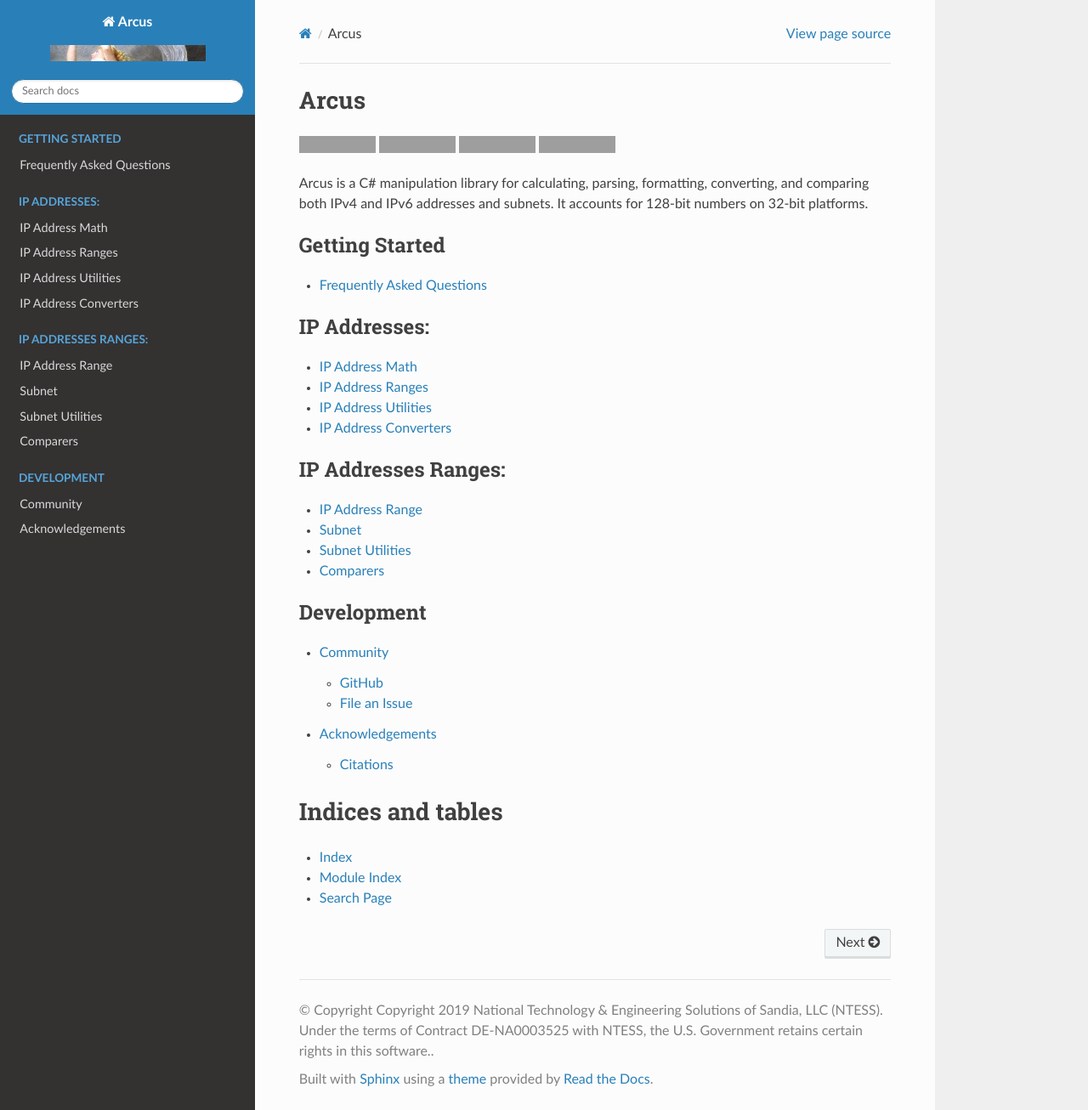
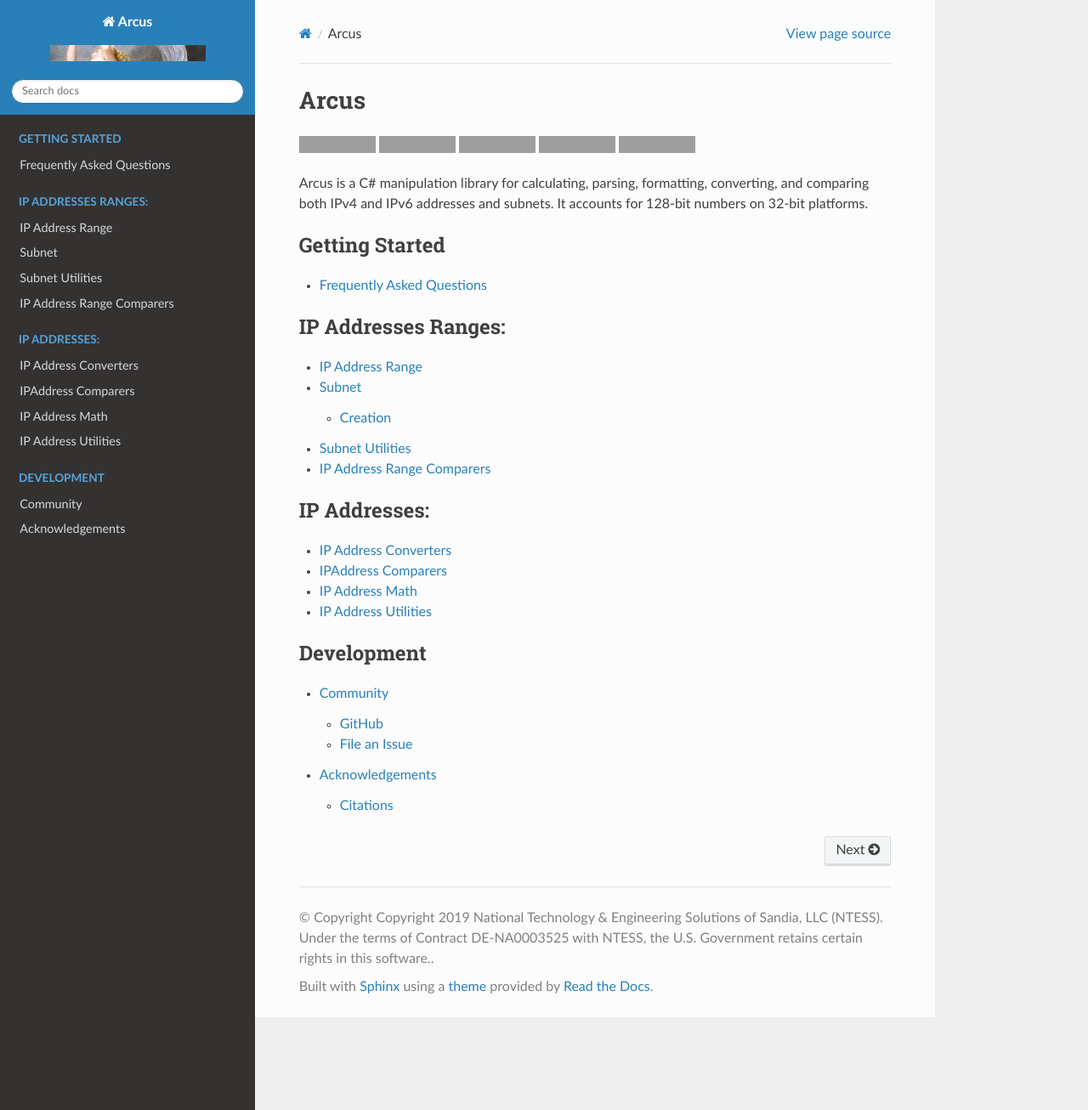
Before and after one commit to sandialabs/Arcus, a Sphinx documentation site: the page built from docs/index.rst, in a window 1280 px wide and 1306 px high. Shown: the whole window at 85% size. Built offline with Sphinx 7.4.7 and the Read the Docs theme 2.0.0, drawn with Linux system fonts in a browser that asks for light colours; grey boxes are pictures that could not be loaded.

Commit message:
working on docs
better structuring index
renamed / deleted some doc md's
started Subnet documentation

```diff
--- /dev/null
+++ b/docs/IP-Address-Range-Comparers.md
@@ -0,0 +1 @@
+# IP Address Range Comparers
--- /dev/null
+++ b/docs/IPAddress-Comparers.md
@@ -0,0 +1 @@
+# IPAddress Comparers
--- a/docs/IPAddress-Ranges.md
+++ /dev/null
@@ -1 +0,0 @@
-# IP Address Ranges
--- a/docs/index.rst
+++ b/docs/index.rst
@@ -23,21 +27,21 @@ Arcus is a C# manipulation library for calculating, parsing, formatting, convert
 
 .. toctree::
    :maxdepth: 2
-   :caption: IP Addresses:
-
-   IPAddress-Math
-   IPAddress-Ranges
-   IPAddress-Utilities
-   IPAddressConverters
-
-.. toctree::
-   :maxdepth: 2
    :caption: IP Addresses Ranges:
 
    IP-Address-Range
    Subnet
    Subnet-Utilities
-   Comparers
+   IP-Address-Range-Comparers
+
+.. toctree::
+   :maxdepth: 2
+   :caption: IP Addresses:
+
+   IPAddress-Converters
+   IPAddress-Comparers
+   IPAddress-Math
+   IPAddress-Utilities
 
 .. toctree::
    :maxdepth: 2
@@ -45,11 +49,3 @@ Arcus is a C# manipulation library for calculating, parsing, formatting, convert
 
    Community
    Acknowledgements
-
-
-Indices and tables
-==================
-
-* :ref:`genindex`
-* :ref:`modindex`
-* :ref:`search`
```
Also changed, not shown: other parts of docs/index.rst (+5 -1 lines), docs/Comparers.md (deleted, +0 -1 lines), docs/Subnet.md (+102 -0 lines), docs/IPAddress-Converters.md (renamed from docs/IPAddressConverters.md).
